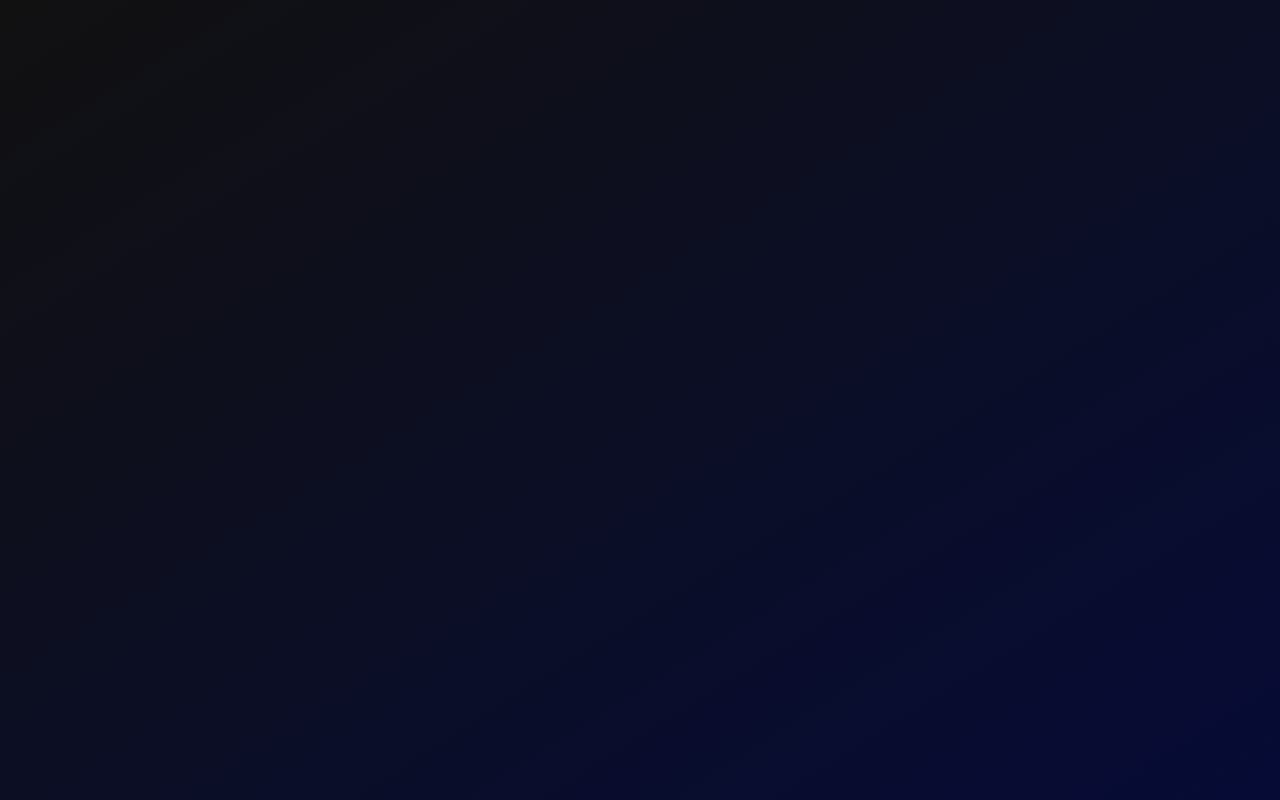
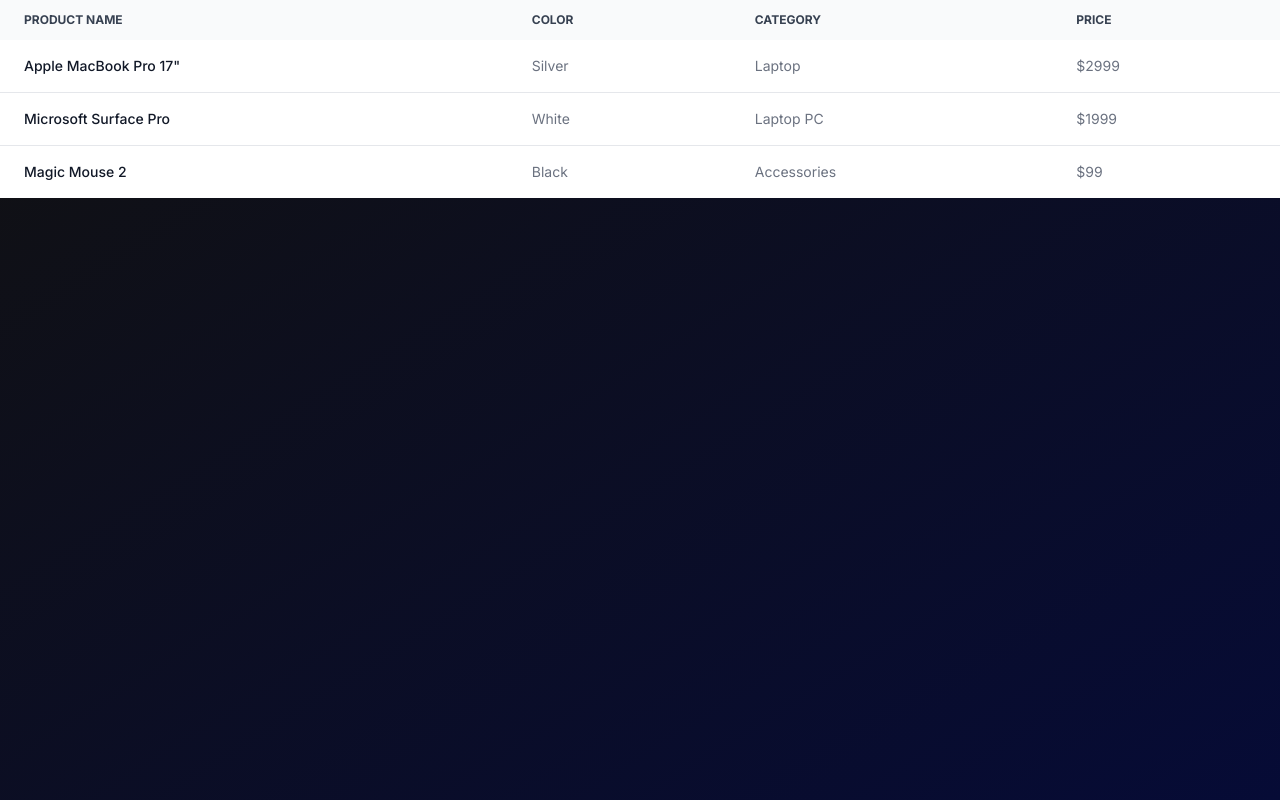
Before and after one commit to pickingname/track3r, a website built with Vite: page datas.html in a window 1280 px wide. Built offline with nearby package versions, Linux system fonts and the light colour scheme.

Commit message:
added the dafault table

```diff
--- a/datas.html
+++ b/datas.html
@@ -9,8 +9,74 @@
     <title>track3r - data</title>
   </head>
   <body class="min-h-screen antialiased bg-black bg-gradient-to-br from-badass-black via- to-verydark-blue">
-
-      </main>
+    <main>
+      <div> <!-- table is here -->
+        <div class="relative overflow-x-auto">
+          <table class="w-full text-sm text-left text-gray-500 dark:text-gray-400">
+              <thead class="text-xs text-gray-700 uppercase bg-gray-50 dark:bg-gray-700 dark:text-gray-400">
+                  <tr>
+                      <th scope="col" class="px-6 py-3">
+                          Product name
+                      </th>
+                      <th scope="col" class="px-6 py-3">
+                          Color
+                      </th>
+                      <th scope="col" class="px-6 py-3">
+                          Category
+                      </th>
+                      <th scope="col" class="px-6 py-3">
+                          Price
+                      </th>
+                  </tr>
+              </thead>
+              <tbody>
+                  <tr class="bg-white border-b dark:bg-gray-800 dark:border-gray-700">
+                      <th scope="row" class="px-6 py-4 font-medium text-gray-900 whitespace-nowrap dark:text-white">
+                          Apple MacBook Pro 17"
+                      </th>
+                      <td class="px-6 py-4">
+                          Silver
+                      </td>
+                      <td class="px-6 py-4">
+                          Laptop
+                      </td>
+                      <td class="px-6 py-4">
+                          $2999
+                      </td>
+                  </tr>
+                  <tr class="bg-white border-b dark:bg-gray-800 dark:border-gray-700">
+                      <th scope="row" class="px-6 py-4 font-medium text-gray-900 whitespace-nowrap dark:text-white">
+                          Microsoft Surface Pro
+                      </th>
+                      <td class="px-6 py-4">
+                          White
+                      </td>
+                      <td class="px-6 py-4">
+                          Laptop PC
+                      </td>
+                      <td class="px-6 py-4">
+                          $1999
+                      </td>
+                  </tr>
+                  <tr class="bg-white dark:bg-gray-800">
+                      <th scope="row" class="px-6 py-4 font-medium text-gray-900 whitespace-nowrap dark:text-white">
+                          Magic Mouse 2
+                      </th>
+                      <td class="px-6 py-4">
+                          Black
+                      </td>
+                      <td class="px-6 py-4">
+                          Accessories
+                      </td>
+                      <td class="px-6 py-4">
+                          $99
+                      </td>
+                  </tr>
+              </tbody>
+          </table>
+      </div>
+      </div>
+    </main>
     <script type="module" src="/src/main.js"></script>
     <script src="node_modules/flowbite/dist/flowbite.min.js"></script>
   </body>
```
